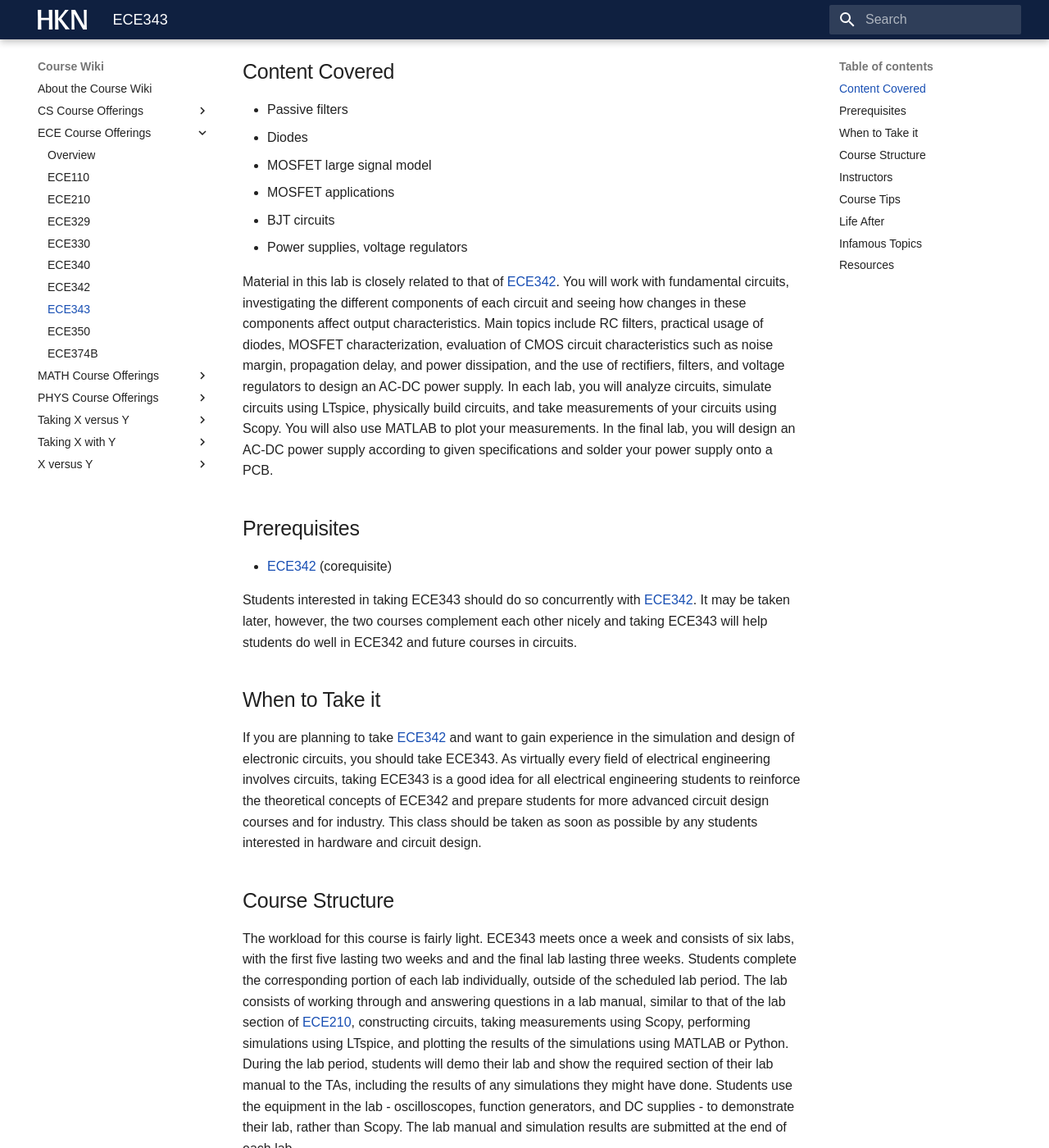
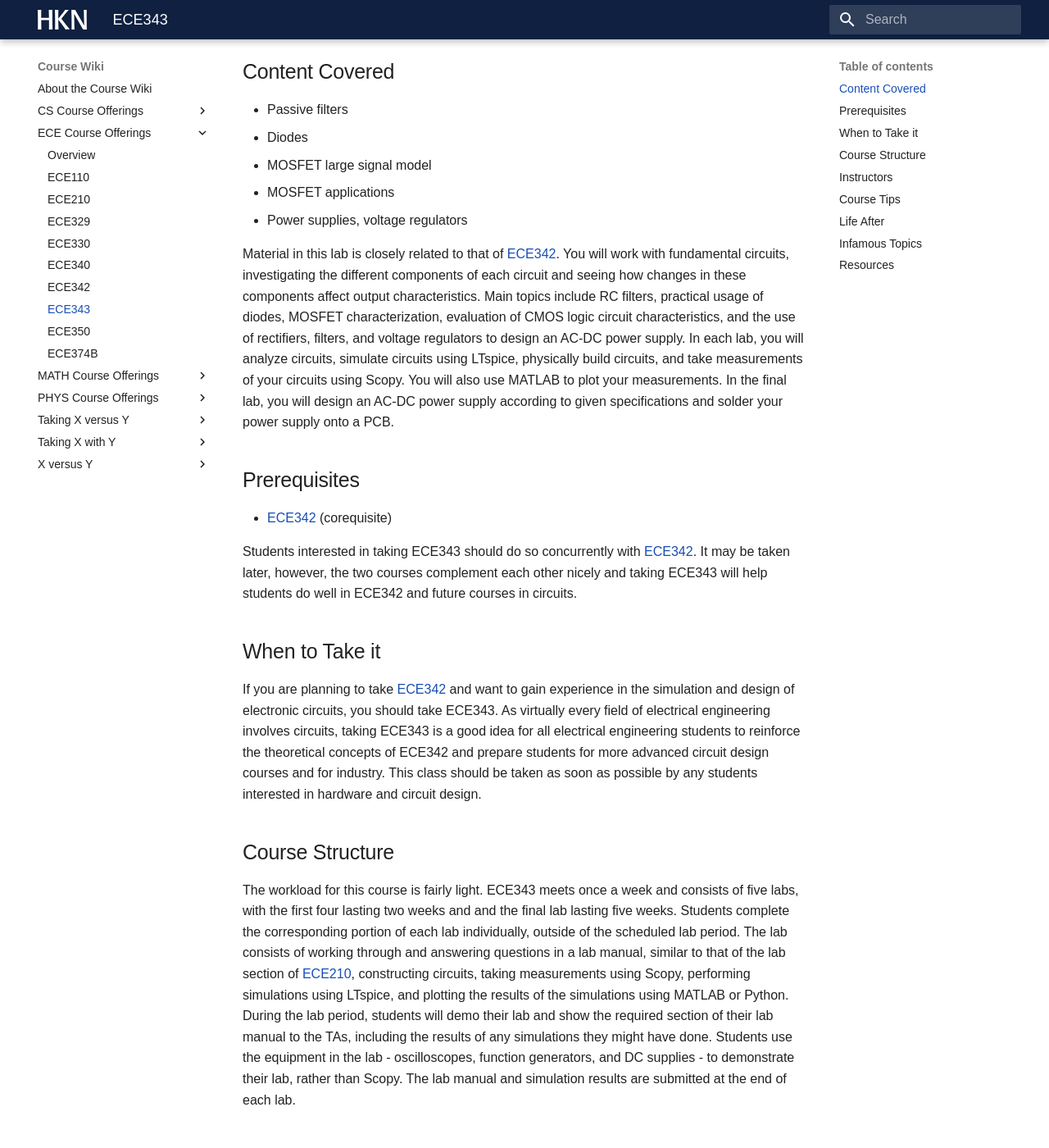
Before and after one commit to hkn-alpha/wiki, an MkDocs documentation site: the page built from docs/Course Wiki/ECE Course Offerings/ECE343.md, in a window 1280 px wide and 1400 px high, scrolled down 274 px. Shown: the whole window at 82% size. Built offline with MkDocs 1.6.1 and Material for MkDocs 9.7.7, drawn with Linux system fonts in a browser that asks for light colours; some web fonts are replaced.

Commit message:
Made that sentence shorter and less confusing, fixed error regarding course structure

```diff
--- a/docs/Course Wiki/ECE Course Offerings/ECE343.md
+++ b/docs/Course Wiki/ECE Course Offerings/ECE343.md
@@ -8,10 +8,9 @@ ECE343 (Electronic Circuits Laboratory) is a 1-credit-hour course that satisfies
 - Diodes
 - MOSFET large signal model
 - MOSFET applications
-- BJT circuits
 - Power supplies, voltage regulators
 
-Material in this lab is closely related to that of [ECE342](ECE342.md).  You will work with fundamental circuits, investigating the different components of each circuit and seeing how changes in these components affect output characteristics.  Main topics include RC filters, practical usage of diodes, MOSFET characterization, evaluation of CMOS circuit characteristics such as noise margin, propagation delay, and power dissipation, and the use of rectifiers, filters, and voltage regulators to design an AC-DC power supply.  In each lab, you will analyze circuits, simulate circuits using LTspice, physically build circuits, and take measurements of your circuits using Scopy.  You will also use MATLAB to plot your measurements.  In the final lab, you will design an AC-DC power supply according to given specifications and solder your power supply onto a PCB.
+Material in this lab is closely related to that of [ECE342](ECE342.md).  You will work with fundamental circuits, investigating the different components of each circuit and seeing how changes in these components affect output characteristics.  Main topics include RC filters, practical usage of diodes, MOSFET characterization, evaluation of CMOS logic circuit characteristics, and the use of rectifiers, filters, and voltage regulators to design an AC-DC power supply.  In each lab, you will analyze circuits, simulate circuits using LTspice, physically build circuits, and take measurements of your circuits using Scopy.  You will also use MATLAB to plot your measurements.  In the final lab, you will design an AC-DC power supply according to given specifications and solder your power supply onto a PCB.
 
 ## Prerequisites
 
@@ -25,7 +24,7 @@ If you are planning to take [ECE342](ECE342.md) and want to gain experience in t
 
 ## Course Structure
 
-The workload for this course is fairly light.  ECE343 meets once a week and consists of six labs, with the first five lasting two weeks and and the final lab lasting three weeks.  Students complete the corresponding portion of each lab individually, outside of the scheduled lab period.  The lab consists of working through and answering questions in a lab manual, similar to that of the lab section of [ECE210](ECE210.md), constructing circuits, taking measurements using Scopy, performing simulations using LTspice, and plotting the results of the simulations using MATLAB or Python.  During the lab period, students will demo their lab and show the required section of their lab manual to the TAs, including the results of any simulations they might have done.  Students use the equipment in the lab - oscilloscopes, function generators, and DC supplies - to demonstrate their lab, rather than Scopy.  The lab manual and simulation results are submitted at the end of each lab.
+The workload for this course is fairly light.  ECE343 meets once a week and consists of five labs, with the first four lasting two weeks and and the final lab lasting five weeks.  Students complete the corresponding portion of each lab individually, outside of the scheduled lab period.  The lab consists of working through and answering questions in a lab manual, similar to that of the lab section of [ECE210](ECE210.md), constructing circuits, taking measurements using Scopy, performing simulations using LTspice, and plotting the results of the simulations using MATLAB or Python.  During the lab period, students will demo their lab and show the required section of their lab manual to the TAs, including the results of any simulations they might have done.  Students use the equipment in the lab - oscilloscopes, function generators, and DC supplies - to demonstrate their lab, rather than Scopy.  The lab manual and simulation results are submitted at the end of each lab.
 
 ## Instructors
 
```
Also changed, not shown: other parts of docs/Course Wiki/ECE Course Offerings/ECE343.md (+1 -1 lines).
